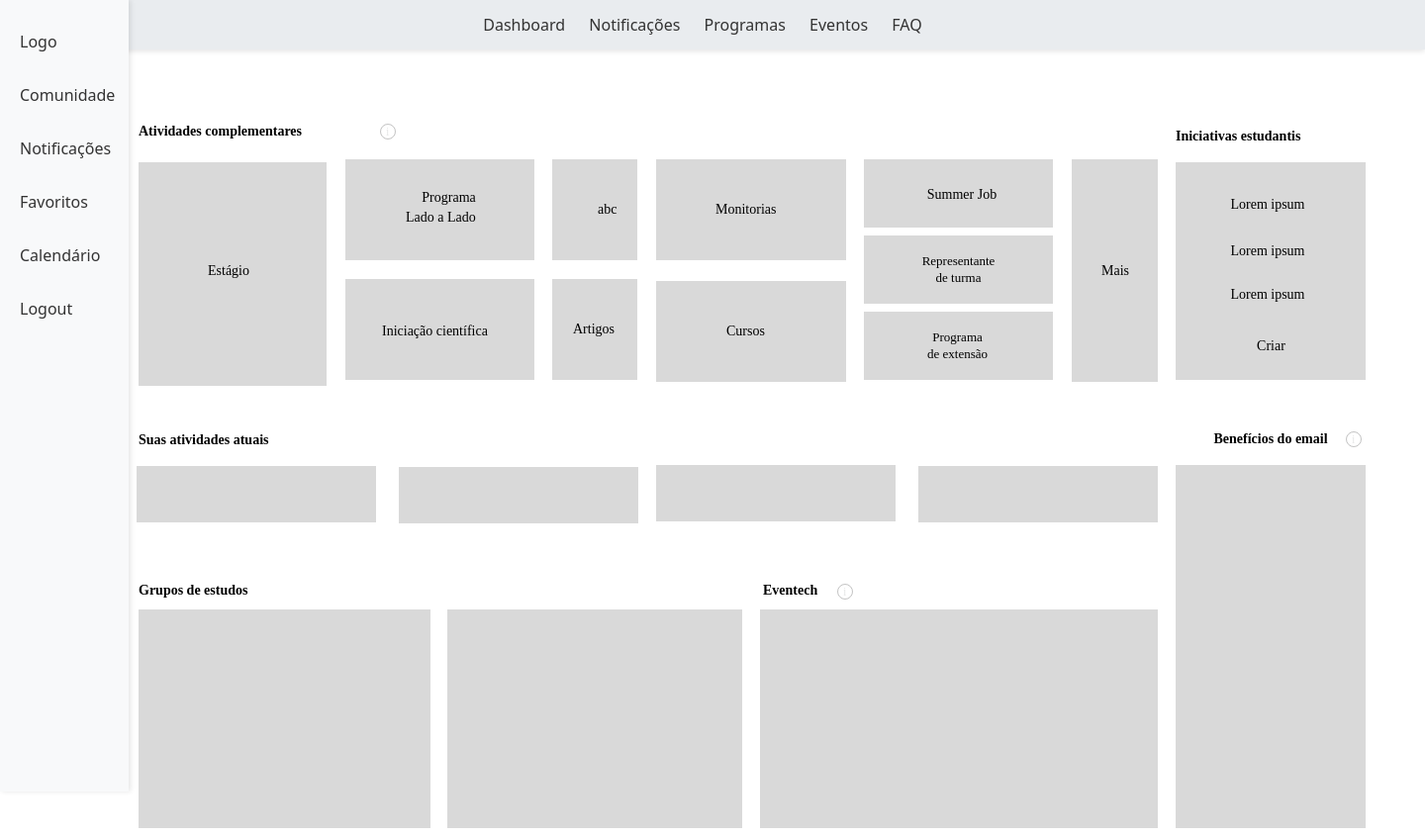
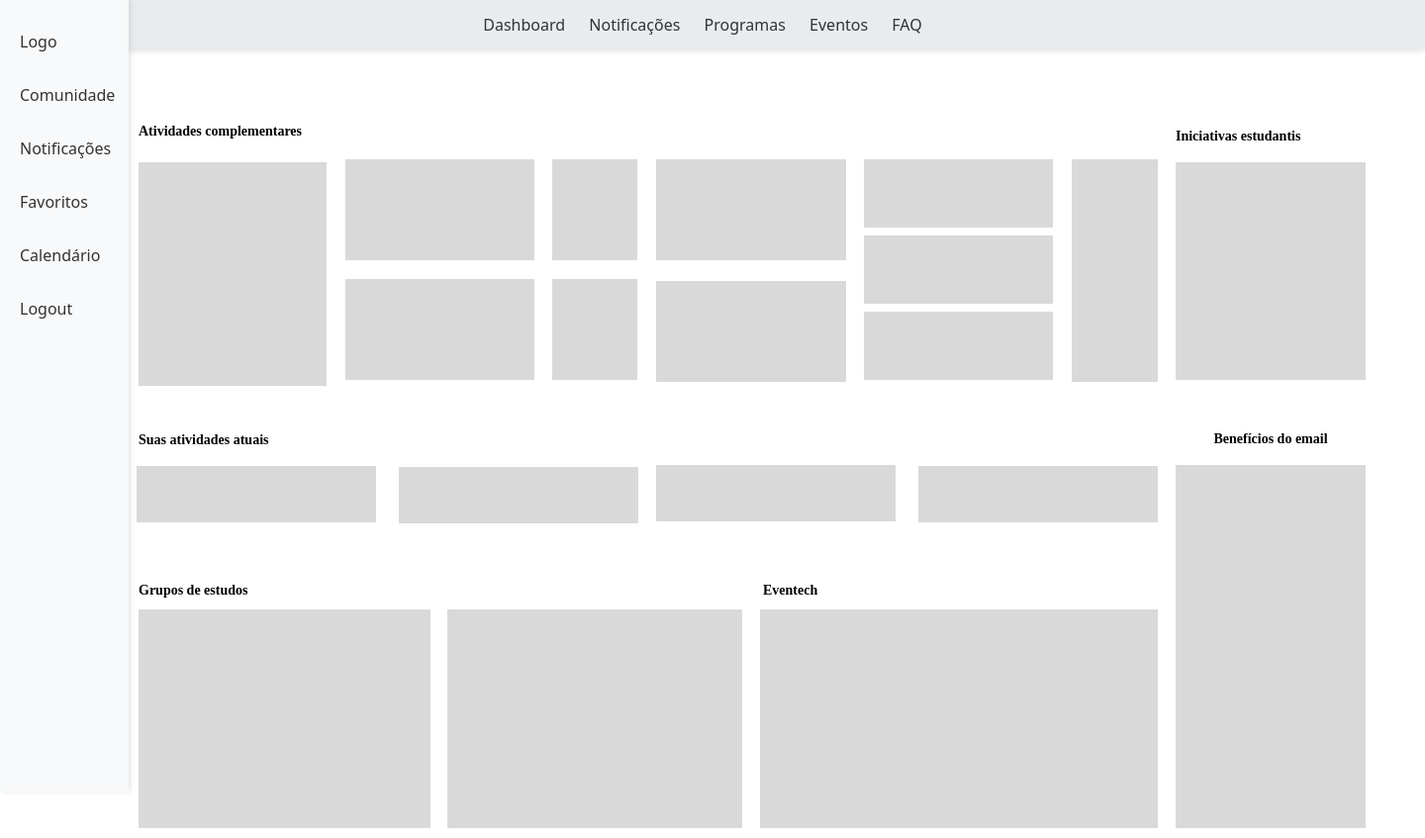
Before and after one commit to majupeixoto/polaris, a Django app: page /home_aluno/ in a window 1440 px wide. Shown: the top 847 px of the page at 99% size. Run offline with Django 5.2, Linux system fonts and the light colour scheme; a user stored in the database is signed in; data comes from the database, SQL or seed files in the repository; parts of the project's set-up code (start-up, migrations or seed data) failed here and were passed over.

Commit message:
mudanças html home_aluno

```diff
--- a/Projeto/apps/templates/apps/home_aluno.html
+++ b/Projeto/apps/templates/apps/home_aluno.html
@@ -6,60 +6,34 @@
 <div style="width: 1440px; height: 900px; position: relative; background: white">
     <div style="width: 50px; height: 50px; left: 1294px; top: 16px; position: absolute; border-radius: 16px"></div>
     <div style="width: 190px; height: 226px; left: 140px; top: 164px; position: absolute; background: #D9D9D9"></div>
-    <div style="width: 242px; height: 57px; left: 663px; top: 470px; position: absolute; background: #D9D9D9"></div>
-    <div style="width: 402px; height: 221px; left: 768px; top: 616px; position: absolute; background: #D9D9D9"></div>
-    <div style="width: 192px; height: 367px; left: 1188px; top: 470px; position: absolute; background: #D9D9D9"></div>
-    <div style="width: 298px; height: 221px; left: 452px; top: 616px; position: absolute; background: #D9D9D9"></div>
-    <div style="width: 295px; height: 221px; left: 140px; top: 616px; position: absolute; background: #D9D9D9"></div>
-    <div style="width: 242px; height: 57px; left: 928px; top: 471px; position: absolute; background: #D9D9D9"></div>
-    <div style="width: 242px; height: 57px; left: 138px; top: 471px; position: absolute; background: #D9D9D9"></div>
-    <div style="width: 242px; height: 57px; left: 403px; top: 472px; position: absolute; background: #D9D9D9"></div>
     <div style="width: 191px; height: 102px; left: 349px; top: 161px; position: absolute; background: #D9D9D9"></div>
+    <div style="width: 191px; height: 102px; left: 349px; top: 282px; position: absolute; background: #D9D9D9"></div>
+    <div style="width: 86px; height: 102px; left: 558px; top: 161px; position: absolute; background: #D9D9D9"></div>
     <div style="width: 86px; height: 102px; left: 558px; top: 282px; position: absolute; background: #D9D9D9"></div>
-    <div style="width: 86px; height: 102px; left: 558px; top: 161px; position: absolute; background: #D9D9D9"></div>
-    <div style="width: 191px; height: 102px; left: 349px; top: 282px; position: absolute; background: #D9D9D9"></div>
     <div style="width: 192px; height: 102px; left: 663px; top: 161px; position: absolute; background: #D9D9D9"></div>
-    <div style="width: 87px; height: 225px; left: 1083px; top: 161px; position: absolute; background: #D9D9D9"></div>
+    <div style="width: 192px; height: 102px; left: 663px; top: 284px; position: absolute; background: #D9D9D9"></div>
     <div style="width: 191px; height: 69px; left: 873px; top: 161px; position: absolute; background: #D9D9D9"></div>
     <div style="width: 191px; height: 69px; left: 873px; top: 238px; position: absolute; background: #D9D9D9"></div>
     <div style="width: 191px; height: 69px; left: 873px; top: 315px; position: absolute; background: #D9D9D9"></div>
-    <div style="width: 192px; height: 102px; left: 663px; top: 284px; position: absolute; background: #D9D9D9"></div>
+    <div style="width: 87px; height: 225px; left: 1083px; top: 161px; position: absolute; background: #D9D9D9"></div>
     <div style="width: 192px; height: 220px; left: 1188px; top: 164px; position: absolute; background: #D9D9D9"></div>
+    <div style="width: 242px; height: 57px; left: 138px; top: 471px; position: absolute; background: #D9D9D9"></div>
+    <div style="width: 242px; height: 57px; left: 403px; top: 472px; position: absolute; background: #D9D9D9"></div>
+    <div style="width: 242px; height: 57px; left: 663px; top: 470px; position: absolute; background: #D9D9D9"></div>
+    <div style="width: 242px; height: 57px; left: 928px; top: 471px; position: absolute; background: #D9D9D9"></div>
+    <div style="width: 192px; height: 367px; left: 1188px; top: 470px; position: absolute; background: #D9D9D9"></div>
+    <div style="width: 295px; height: 221px; left: 140px; top: 616px; position: absolute; background: #D9D9D9"></div>
+    <div style="width: 298px; height: 221px; left: 452px; top: 616px; position: absolute; background: #D9D9D9"></div>
+    <div style="width: 402px; height: 221px; left: 768px; top: 616px; position: absolute; background: #D9D9D9"></div>
     <div id="atividades-complementares" style="left: 140px; top: 120px; position: absolute; text-align: right; color: black; font-size: 14px; font-family: Poppins; font-weight: 600; line-height: 26px; word-wrap: break-word">Atividades complementares</div>
     <div id="iniciativas-estudantis" style="left: 1188px; top: 125px; position: absolute; text-align: right; color: black; font-size: 14px; font-family: Poppins; font-weight: 600; line-height: 26px; word-wrap: break-word">Iniciativas estudantis</div>
     <div id="eventech" style="left: 771px; top: 584px; position: absolute; text-align: right; color: black; font-size: 14px; font-family: Poppins; font-weight: 600; line-height: 26px; word-wrap: break-word">Eventech</div>
     <div id="beneficios-email" style="width: 192px; left: 1188px; top: 431px; position: absolute; text-align: center; color: black; font-size: 14px; font-family: Poppins; font-weight: 600; line-height: 26px; word-wrap: break-word">Benefícios do email</div>
     <div id="atividades-atuais" style="left: 140px; top: 432px; position: absolute; text-align: right; color: black; font-size: 14px; font-family: Poppins; font-weight: 600; line-height: 26px; word-wrap: break-word">Suas atividades atuais</div>
     <div id="grupos-estudos" style="left: 140px; top: 584px; position: absolute; text-align: right; color: black; font-size: 14px; font-family: Poppins; font-weight: 600; line-height: 26px; word-wrap: break-word">Grupos de estudos </div>
-    <div id="estagio" style="left: 210px; top: 261px; position: absolute; text-align: right; color: black; font-size: 14px; font-family: Poppins; font-weight: 400; line-height: 26px; word-wrap: break-word">Estágio</div>
-    <div id="lorem-ipsum-1" style="width: 140px; left: 1211px; top: 194px; position: absolute; text-align: center; color: black; font-size: 14px; font-family: Poppins; font-weight: 400; line-height: 26px; word-wrap: break-word">Lorem ipsum</div>
-    <div id="lorem-ipsum-2" style="width: 140px; left: 1211px; top: 241px; position: absolute; text-align: center; color: black; font-size: 14px; font-family: Poppins; font-weight: 400; line-height: 26px; word-wrap: break-word">Lorem ipsum</div>
-    <div id="lorem-ipsum-3" style="width: 140px; left: 1211px; top: 285px; position: absolute; text-align: center; color: black; font-size: 14px; font-family: Poppins; font-weight: 400; line-height: 26px; word-wrap: break-word">Lorem ipsum</div>
-    <div id="criar" style="width: 87px; height: 26px; left: 1241px; top: 337px; position: absolute">
       <div style="width: 87px; left: 0px; top: 0px; position: absolute; text-align: center; color: black; font-size: 14px; font-family: Poppins; font-weight: 400; line-height: 26px; word-wrap: break-word">Criar</div>
     </div>
-    <div id="programa-lado-a-lado" style="left: 410px; top: 190px; position: absolute; text-align: right; color: black; font-size: 14px; font-family: Poppins; font-weight: 400; line-height: 20px; word-wrap: break-word">Programa <br/>Lado a Lado</div>
-    <div id="monitorias" style="left: 723px; top: 202px; position: absolute; text-align: center; color: black; font-size: 14px; font-family: Poppins; font-weight: 400; line-height: 20px; word-wrap: break-word">Monitorias</div>
-    <div id="summer-job" style="width: 164px; left: 890px; top: 187px; position: absolute; text-align: center; color: black; font-size: 14px; font-family: Poppins; font-weight: 400; line-height: 20px; word-wrap: break-word">Summer Job</div>
-    <div id="mais" style="width: 38px; left: 1108px; top: 264px; position: absolute; text-align: center; color: black; font-size: 14px; font-family: Poppins; font-weight: 400; line-height: 20px; word-wrap: break-word">Mais</div>
-    <div id="representante-turma" style="width: 171px; left: 883px; top: 255px; position: absolute; text-align: center; color: black; font-size: 13px; font-family: Poppins; font-weight: 400; line-height: 17px; word-wrap: break-word">Representante <br/>de turma</div>
-    <div id="programa-extensao" style="width: 137px; left: 899px; top: 332px; position: absolute; text-align: center; color: black; font-size: 13px; font-family: Poppins; font-weight: 400; line-height: 17px; word-wrap: break-word">Programa <br/>de extensão</div>
-    <div id="iniciacao-cientifica" style="left: 386px; top: 322px; position: absolute; text-align: right; color: black; font-size: 14px; font-family: Poppins; font-weight: 400; line-height: 26px; word-wrap: break-word">Iniciação científica</div>
-    <div id="abc" style="left: 604px; top: 199px; position: absolute; text-align: right; color: black; font-size: 14px; font-family: Poppins; font-weight: 400; line-height: 26px; word-wrap: break-word">abc</div>
-    <div id="artigos" style="left: 579px; top: 320px; position: absolute; text-align: right; color: black; font-size: 14px; font-family: Poppins; font-weight: 400; line-height: 26px; word-wrap: break-word">Artigos</div>
-    <div id="cursos" style="left: 734px; top: 322px; position: absolute; text-align: center; color: black; font-size: 14px; font-family: Poppins; font-weight: 400; line-height: 26px; word-wrap: break-word">Cursos</div>
-    <div style="width: 16px; height: 21.89px; left: 384px; top: 120px; position: absolute">
-      <div style="width: 16px; height: 16px; left: 0px; top: 5px; position: absolute; opacity: 0.50; border-radius: 9999px; border: 0.50px #888888 solid"></div>
-      <div style="width: 3.37px; height: 21.89px; left: 6px; top: 0px; position: absolute; opacity: 0.50; text-align: right; color: #D0D1D2; font-size: 12px; font-family: Poppins; font-weight: 400; line-height: 26px; word-wrap: break-word">i </div>
-    </div>
-    <div style="width: 16px; height: 21.89px; left: 846px; top: 585px; position: absolute">
-      <div style="width: 16px; height: 16px; left: 0px; top: 5px; position: absolute; opacity: 0.50; border-radius: 9999px; border: 0.50px #888888 solid"></div>
-      <div style="width: 3.37px; height: 21.89px; left: 6px; top: 0px; position: absolute; opacity: 0.50; text-align: right; color: #D0D1D2; font-size: 12px; font-family: Poppins; font-weight: 400; line-height: 26px; word-wrap: break-word">i </div>
-    </div>
-    <div style="width: 16px; height: 21.89px; left: 1360px; top: 431px; position: absolute">
-      <div style="width: 16px; height: 16px; left: 0px; top: 5px; position: absolute; opacity: 0.50; border-radius: 9999px; border: 0.50px #888888 solid"></div>
-      <div style="width: 3.37px; height: 21.89px; left: 6px; top: 0px; position: absolute; opacity: 0.50; text-align: right; color: #D0D1D2; font-size: 12px; font-family: Poppins; font-weight: 400; line-height: 26px; word-wrap: break-word">i </div>
-    </div>
+
 
 {% endblock %}
 
```
